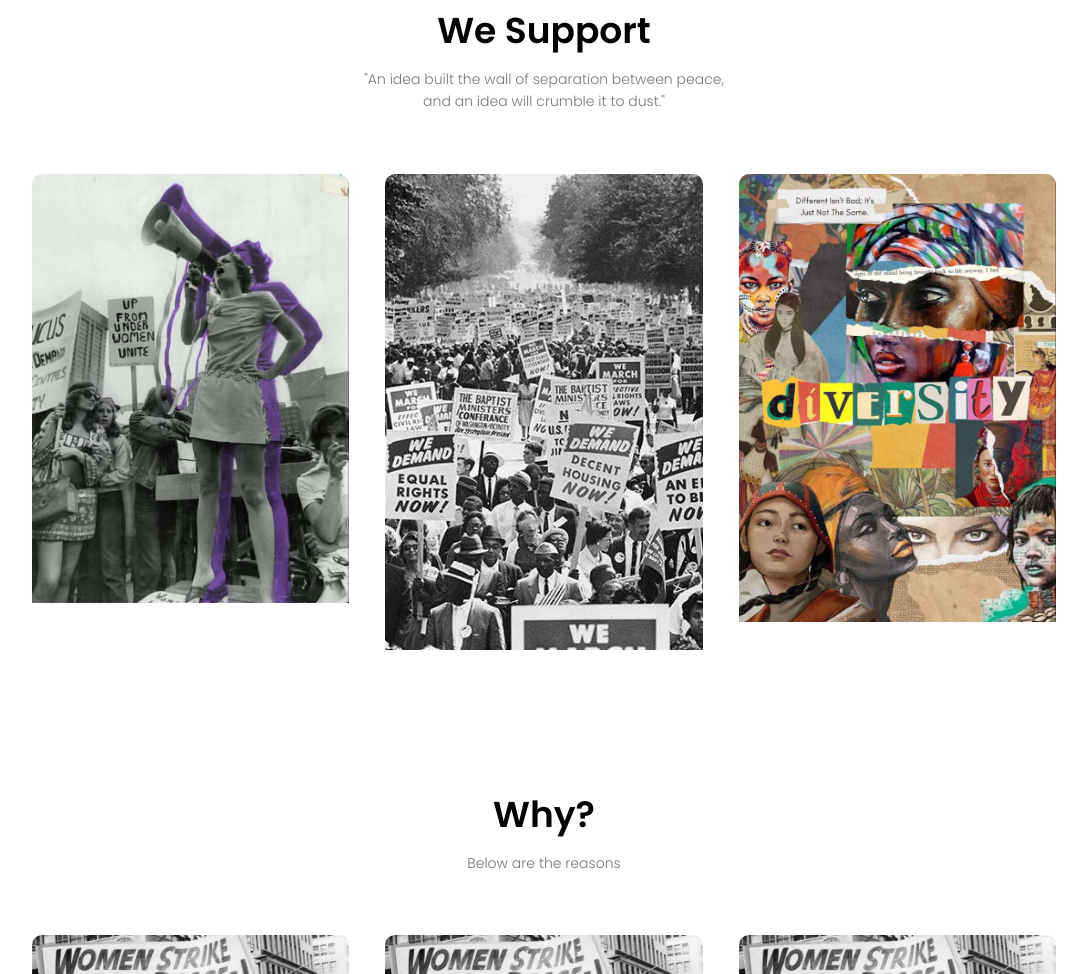
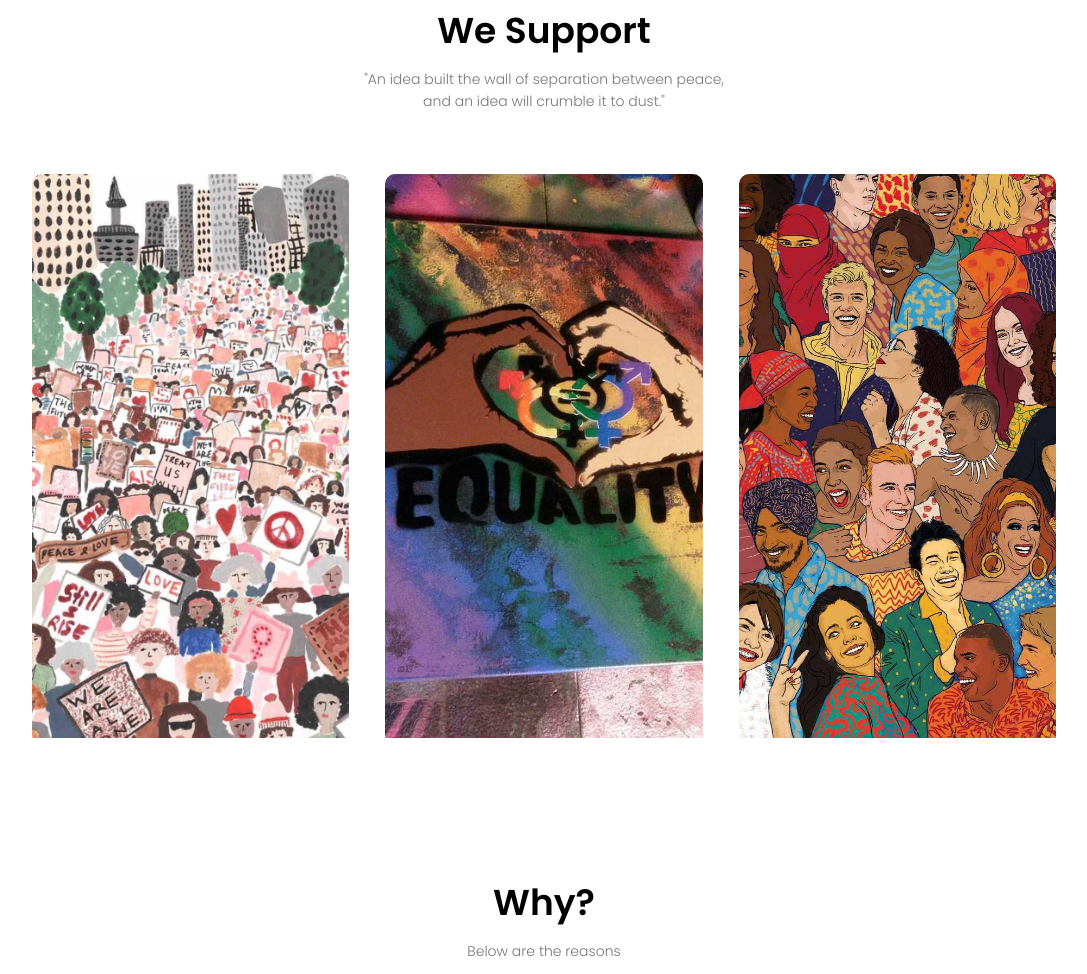
Before and after one commit to TMPSHN/AP_PROJECT, a plain HTML site: page index.html in a window 1280 px wide. Shown: the part 1396-2370 px from the top of the page, without its empty margins (96-1183 px from the left). Drawn offline with Linux system fonts and the light colour scheme.

Commit message:
Update index.html

```diff
--- a/index.html
+++ b/index.html
@@ -86,19 +86,19 @@ family=Poppins:ital,wght@0,100;0,200;0,300;0,400
 
         <div class="row">
             <div class="rights-col">
-                <img src="images/rights.jpg">
+                <img src="images/WOMEN.jpg">
                 <div class="layer">
                     <h3>WOMEN RIGHTS</h3>
                 </div>
             </div>
             <div class="rights-col">
-                <img src="images/EQ.jpg">
+                <img src="images/EQUA.jpg">
                 <div class="layer">
                     <h3>EQUALITY</h3>
                 </div>
             </div>
             <div class="rights-col">
-                <img src="images/diversity.jpg">
+                <img src="images/DIV.jpg">
                 <div class="layer">
                     <h3>DIVERSITY</h3>
                 </div>
```
